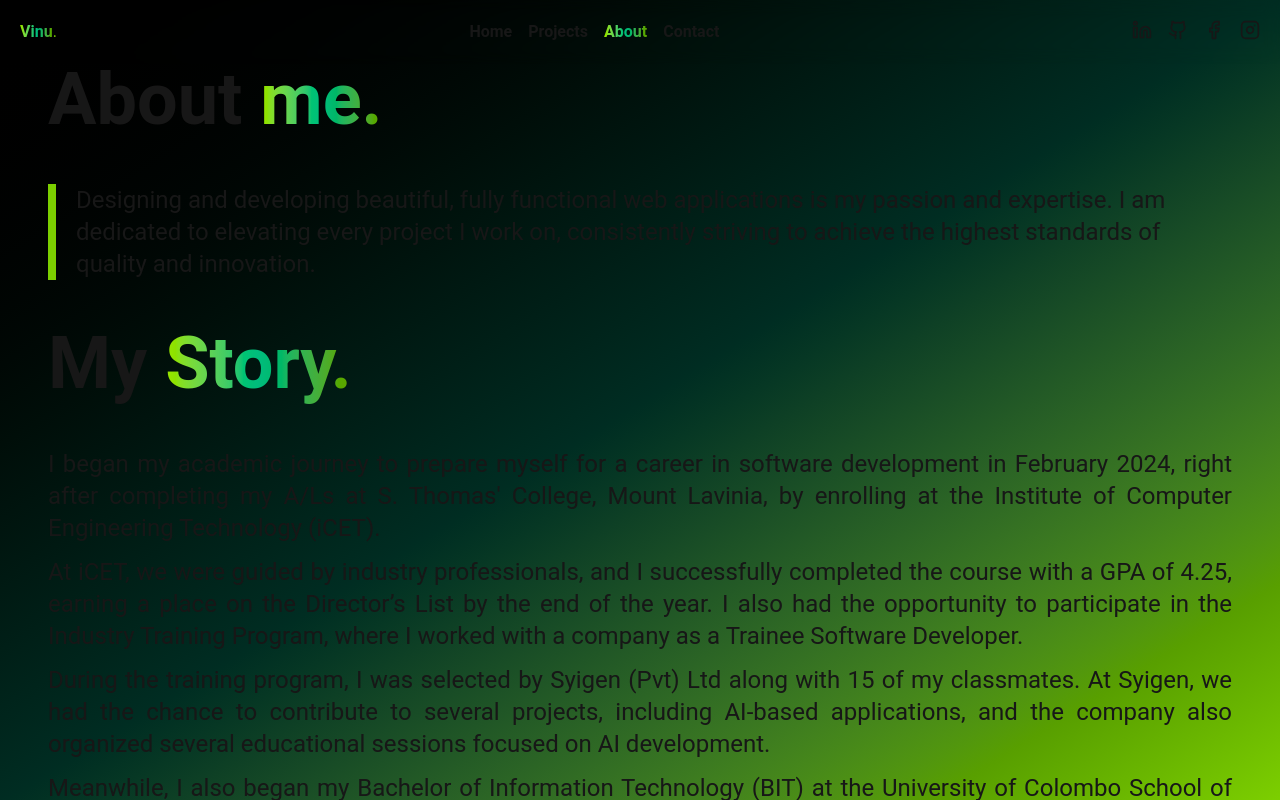
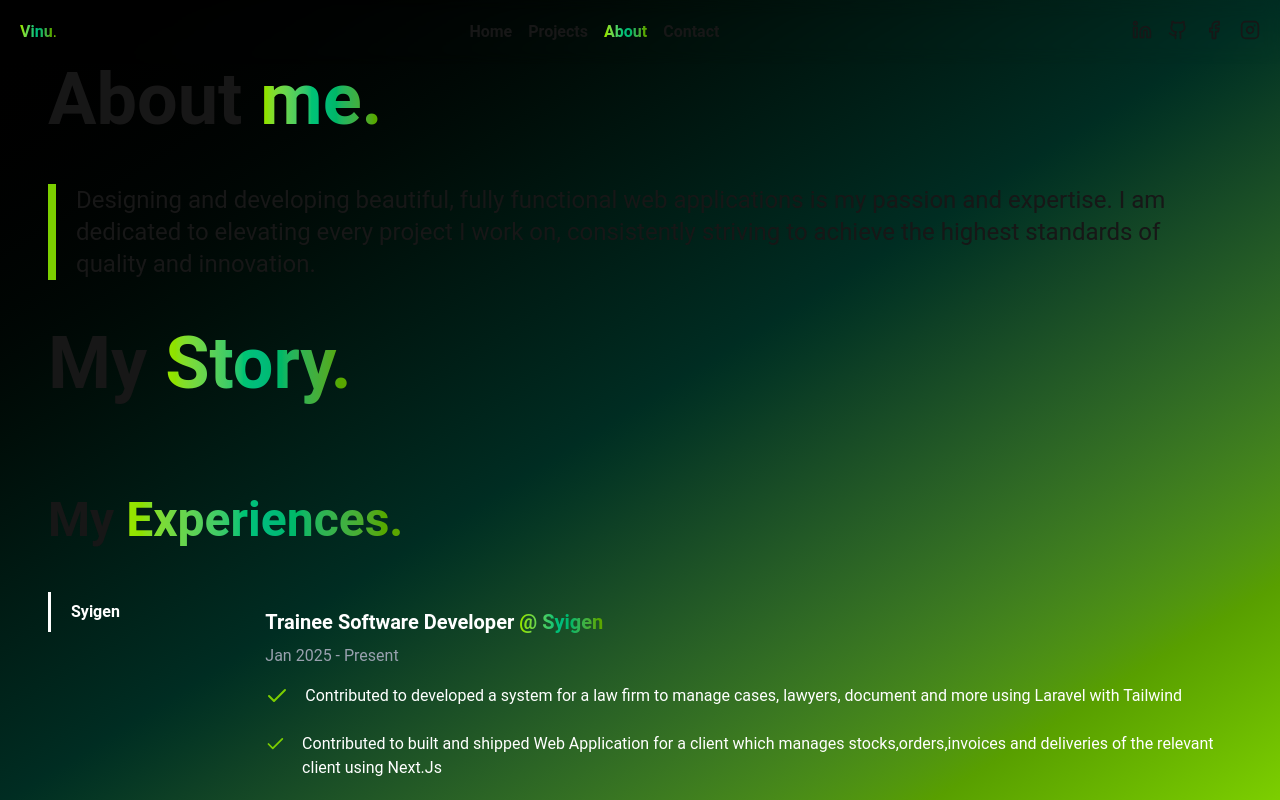
Before and after one commit to vinuthsriarampath/vinuthsriarampath, a Next.js app: page /about in a window 1280 px wide. Built offline with nearby package versions, Linux system fonts and the light colour scheme.

Commit message:
feat: fetch details from the session storage to automate the story

```diff
--- a/src/app/components/app/about/story-section.tsx
+++ b/src/app/components/app/about/story-section.tsx
@@ -1,12 +1,22 @@
+import {useEffect, useState} from "react";
+import {User} from "@/types/User";
+
 export default function StorySection() {
+    const [user,setUser]= useState<User>({} as User)
+
+    useEffect(() => {
+        const storedUser = sessionStorage.getItem("user");
+        if (storedUser) {
+            setUser(JSON.parse(storedUser));
+        }
+    }, []);
     return (
         <>
             <h1 className="text-4xl md:text-7xl font-bold">My <span className="bg-gradient-to-r from-lime-400 via-emerald-500 to-lime-600 bg-clip-text text-transparent ">Story.</span></h1>
             <div className="text-md sm:text-lg md:text-2xl space-y-3 text-justify">
-                <p>I began my academic journey to prepare myself for a career in software development in February 2024, right after completing my A/Ls at S. Thomas' College, Mount Lavinia, by enrolling at the Institute of Computer Engineering Technology (iCET).</p>
-                <p>At iCET, we were guided by industry professionals, and I successfully completed the course with a GPA of 4.25, earning a place on the Director’s List by the end of the year. I also had the opportunity to participate in the Industry Training Program, where I worked with a company as a Trainee Software Developer.</p>
-                <p>During the training program, I was selected by Syigen (Pvt) Ltd along with 15 of my classmates. At Syigen, we had the chance to contribute to several projects, including AI-based applications, and the company also organized several educational sessions focused on AI development.</p>
-                <p>Meanwhile, I also began my Bachelor of Information Technology (BIT) at the University of Colombo School of Computing (UCSC) and started applying to companies to begin my career as an Associate Software Developer.</p>
+                <p className="whitespace-pre-line text-gray-200 leading-relaxed">
+                    {user.bio}
+                </p>
             </div>
         </>
     )
```
